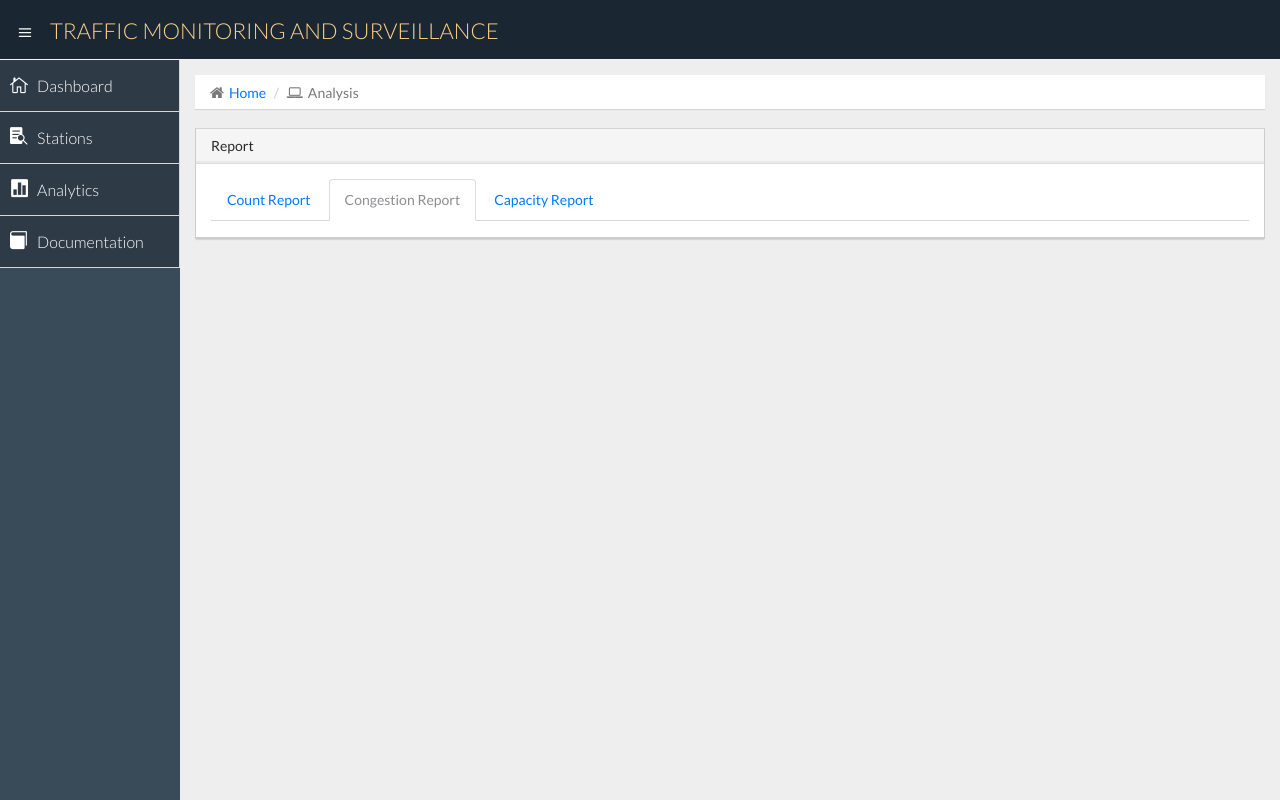
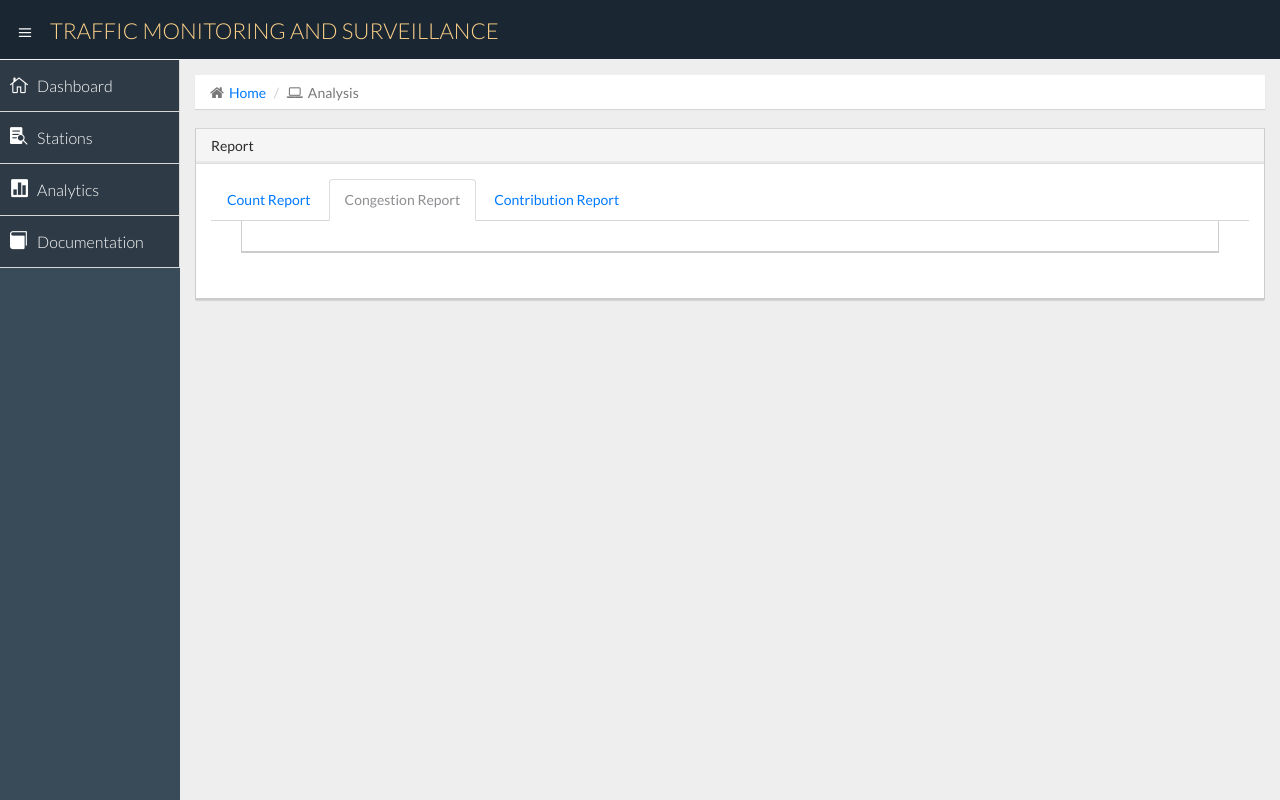
Before and after one commit to dotel-saramsz/TrafficSurveillance, a Django app: template surveillanceapp/templates/surveillanceapp/report.html in a window 1280 px wide, after a click on "Congestion Report". Run offline with Django 3.2, Linux system fonts and the light colour scheme; the template is opened without the code that fills it, so the values that code supplies are empty; some libraries are stand-ins or nearby versions.

Commit message:
Report Page

```diff
--- a/surveillanceapp/templates/surveillanceapp/report.html
+++ b/surveillanceapp/templates/surveillanceapp/report.html
@@ -22,7 +22,7 @@
                     </li>
                     <li><a href="#vcongestion" data-toggle="tab" data-target="#vcongestion">Congestion Report</a>
                     </li>
-                    <li><a href="#vtotal" data-toggle="tab" data-target="#vtotal">Capacity Report</a>
+                    <li><a href="#vcontribution" data-toggle="tab" data-target="#vcontribution">Contribution Report</a>
                     </li>
                 </ul>
 
@@ -37,25 +37,22 @@
                         </div>
                     </div>
 
-                    <div class="tab-pane" id="vcongestion">
-                        <div class="col-lg-12 col-md-12">
-                         {% for vehicle in vclass_names %}
-                         <div class="col-lg-6 panel panel-primary">
-                              <div class="panel-body" id="{{ vehicle }}con"></div>
-                         </div>
-                         {% endfor %}
+                    <div class="tab-pane col-lg-12" id="vcongestion">
+                        <div class="col-lg-12 panel panel-primary">
+                              <div class="panel-body" id="congraph"></div>
                         </div>
                     </div>
 
-                    <div class="tab-pane" id="vtotal">
-                        <div class="col-lg-12 col-md-12">
-                         <h3>code for total</h3>
+                    <div class="tab-pane col-lg-12" id="vcontribution">
+                        <div class="col-lg-12 panel panel-primary">
+                              <div class="panel-body center-block" id="contribgraph"></div>
                         </div>
                     </div>
                  </div>
 
              </div>
             </section>
+    </div>
     </div>
 {% endblock %}
 
@@ -64,10 +61,16 @@
     <script>
         {% for chart in vcounts %}
         Highcharts.chart({{ chart|safe }}.xAxis.categories+"count", {{ chart|safe }});
+        console.log({{ chart|safe }});
         {% endfor %}
-        {% for chart in vcons %}
-        Highcharts.chart({{ chart|safe }}.xAxis.categories+"con", {{ chart|safe }});
-        {% endfor %}
+
+        console.log({{ vcon|safe }});
+        Highcharts.chart('congraph', {{ vcon|safe }});
+
+        console.log({{ vcontrib|safe }});
+        Highcharts.chart('contribgraph', {{ vcontrib|safe }});
+
+
 
     </script>
 {% endblock %}
```
